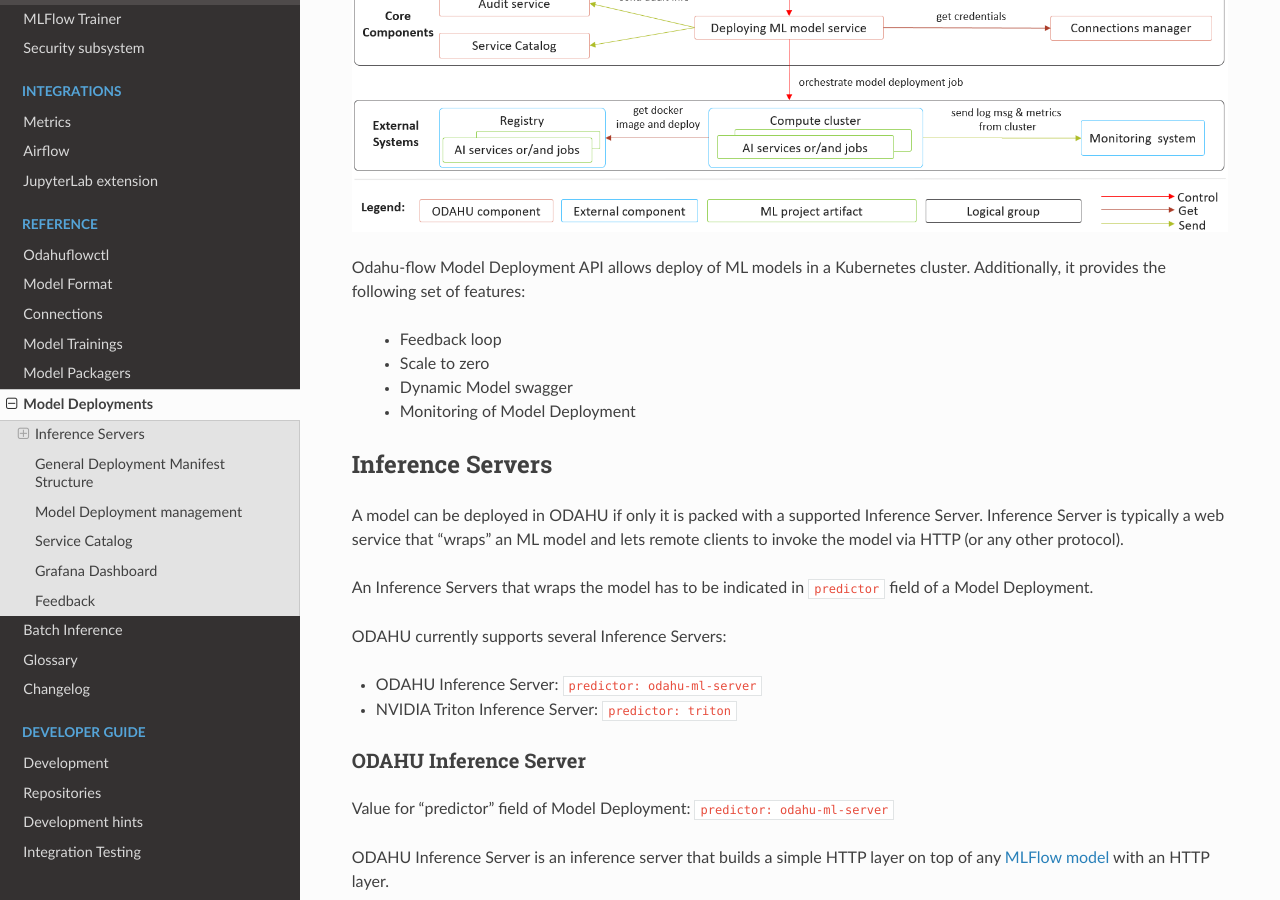
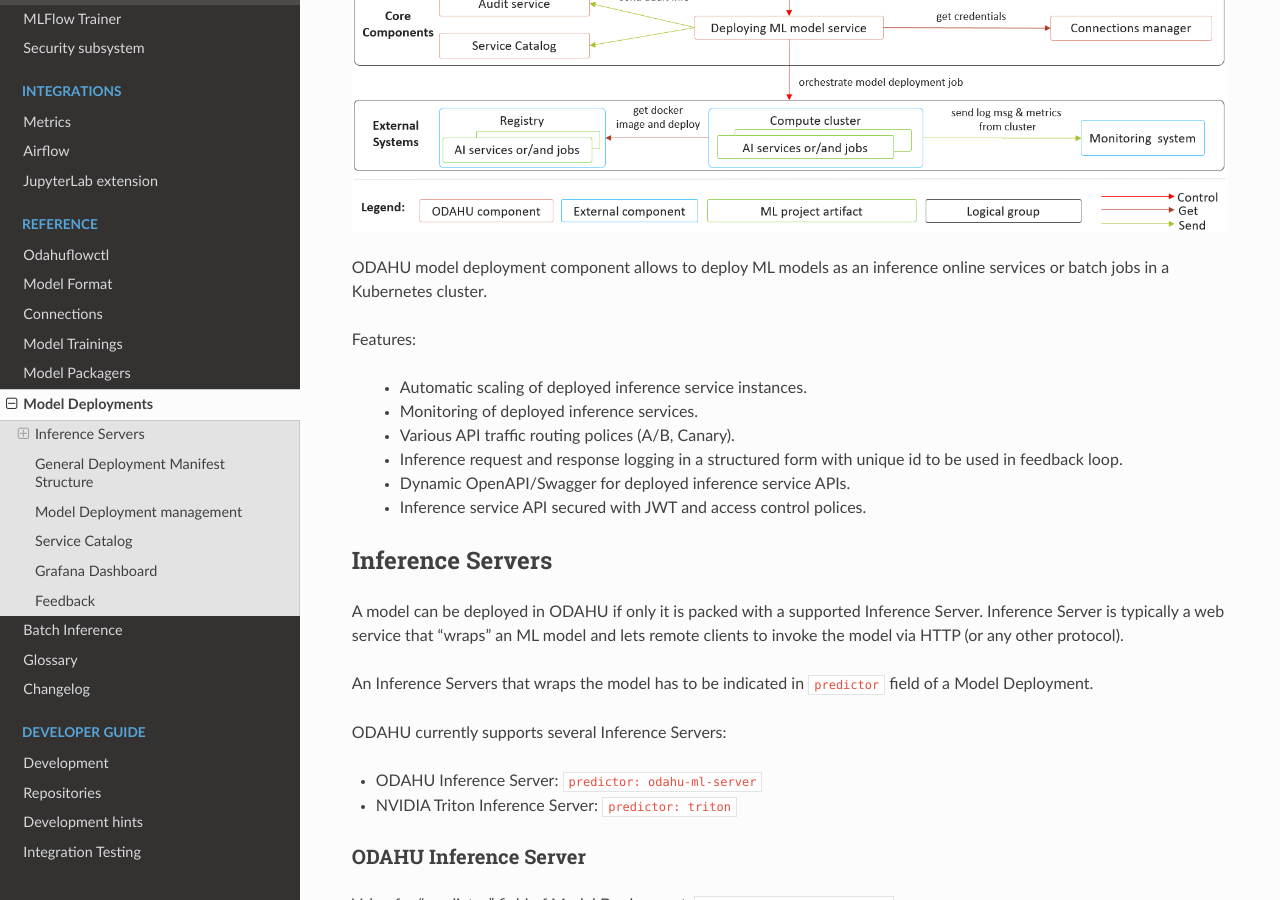
Before and after one commit to odahu/odahu-docs, a Sphinx documentation site: the page built from source/ref_deployments.rst, in a window 1280 px wide and 900 px high, scrolled down 341 px. Built offline with Sphinx 7.4.7 and the Read the Docs theme 2.0.0, drawn with Linux system fonts in a browser that asks for light colours; formulas are drawn with MathJax 3.

Commit message:
odahu-docs#52 - updates

```diff
--- a/source/ref_deployments.rst
+++ b/source/ref_deployments.rst
@@ -4,13 +4,16 @@
 
 .. image:: img/deployment.png
 
-Odahu-flow Model Deployment API allows deploy of ML models in a Kubernetes cluster.
-Additionally, it provides the following set of features:
+ODAHU model deployment component allows to deploy ML models as an inference online services or batch jobs in a Kubernetes cluster.
 
-    * Feedback loop
-    * Scale to zero
-    * Dynamic Model swagger
-    * Monitoring of Model Deployment
+Features:
+
+    * Automatic scaling of deployed inference service instances.
+    * Monitoring of deployed inference services.
+    * Various API traffic routing polices (A/B, Canary).
+    * Inference request and response logging in a structured form with unique id to be used in feedback loop.
+    * Dynamic OpenAPI/Swagger for deployed inference service APIs.
+    * Inference service API secured with JWT and access control polices.
 
 ***************************
 Inference Servers
@@ -98,7 +101,7 @@
 
 ModelDeployments are available in the Swagger UI at http://api-service/swagger/index.html URL.
 
-Odahu-flow CLI
+ODAHU CLI
 --------------
 
 :ref:`ref_odahuflowctl:Odahuflowctl` supports the Model Deployment API.
--- a/source/ref_packagers.rst
+++ b/source/ref_packagers.rst
@@ -4,7 +4,7 @@
 
 .. image:: img/packaging.png
 
-Odahu-flow packagers turn a :term:`Trained Model Binary` artifact into a specific application.
+ODAHU packaging component helps to wrap a :term:`Trained Model Binary` artifact into a inference service, batch job or command line tool.
 You can find the list of out-of-the-box packagers below:
 
     * :ref:`ref_packagers:Docker REST`
@@ -104,7 +104,7 @@
 
 ModelPackaging and PackagingIntegration are available on the Swagger UI at http://api-service/swagger/index.html URL.
 
-Odahu-flow CLI
+ODAHU CLI
 --------------
 
 :ref:`ref_odahuflowctl:Odahuflowctl` supports the Packagers API.
--- a/source/ref_trainings.rst
+++ b/source/ref_trainings.rst
@@ -4,8 +4,8 @@
 
 .. image:: img/training.png
 
-The Odahu-flow Model Training API provides features to manage remote training jobs.
-The primary goal of API is to create a :term:`Trained Model Binary` for a :term:`Packager`.
+ODAHU model training component helps to automate ML model training jobs execution in K8S.
+The primary goal of model training component is to create a :term:`Trained Model Binary` for a :term:`Packager`.
 The API is pluggable and can be extended for different ML frameworks.
 
 You can find the list of out-of-the-box trainers below:
```
